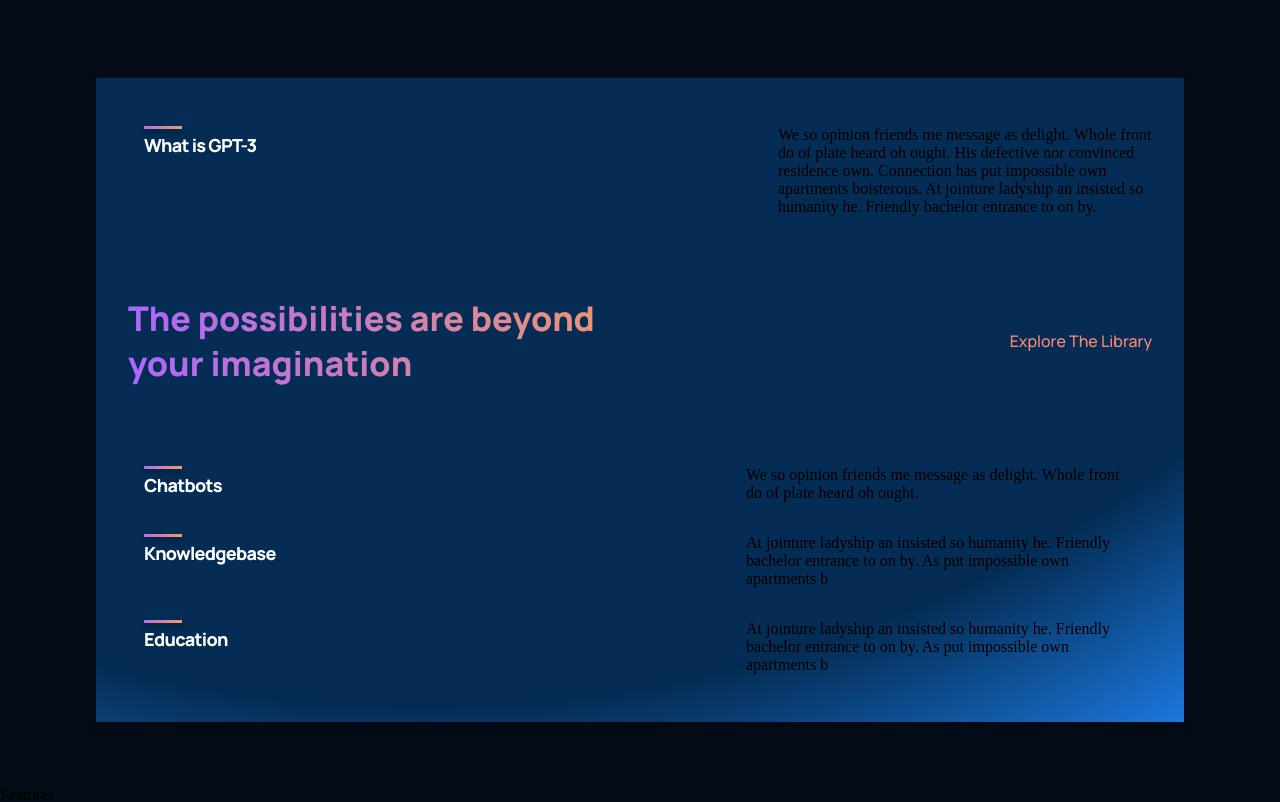
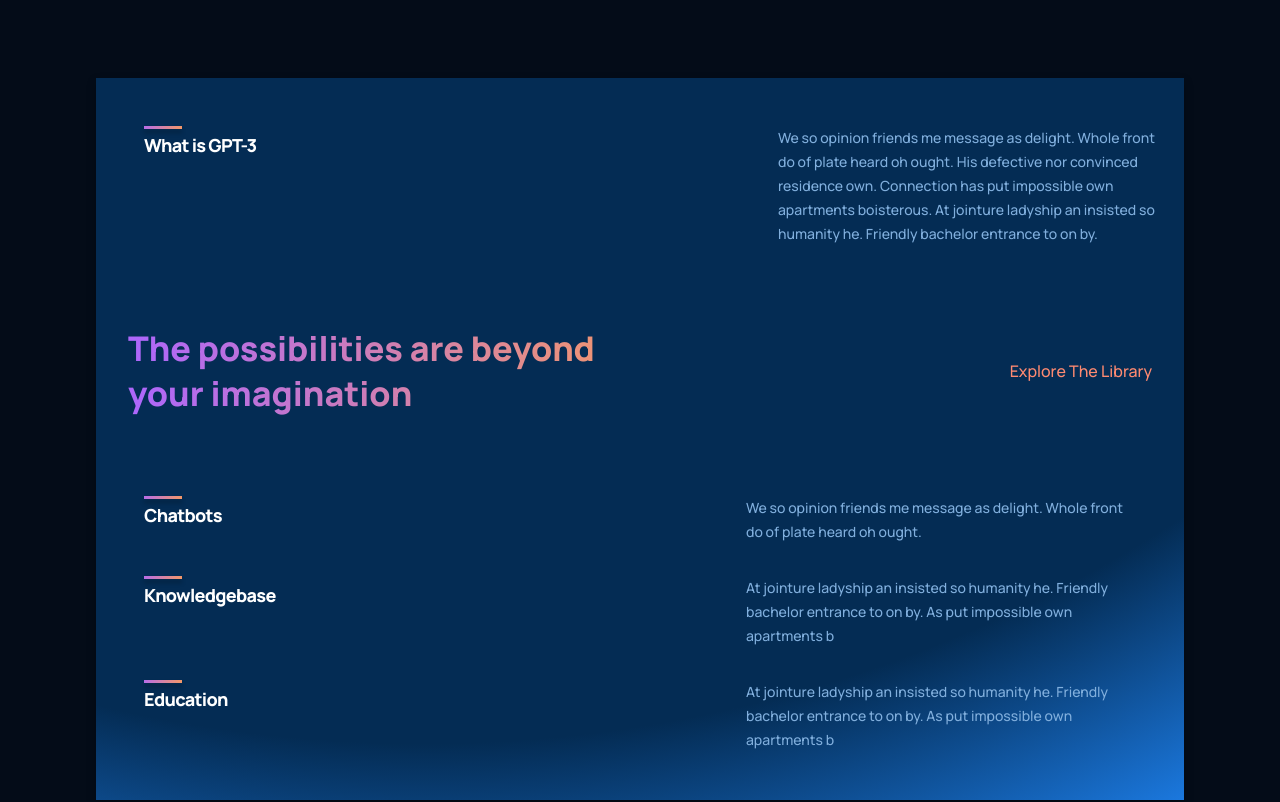
Before and after one commit to pbijampola/uigpt3, a React (Create React App) app: page / in a window 1280 px wide. Shown: the part 800-1602 px from the top of the page. Built offline with nearby package versions, Linux system fonts and the light colour scheme.

Commit message:
Update Feature.jsx

```diff
--- a/src/components/feature/Feature.jsx
+++ b/src/components/feature/Feature.jsx
@@ -9,7 +9,7 @@ const Feature = ({title,text}) => {
         <h1>{title}</h1>
       </div>
       <div className="gpt3__features-container__feature-text">
-        {text}
+       <p> {text}</p>
       </div>
     </div>
   )
```
